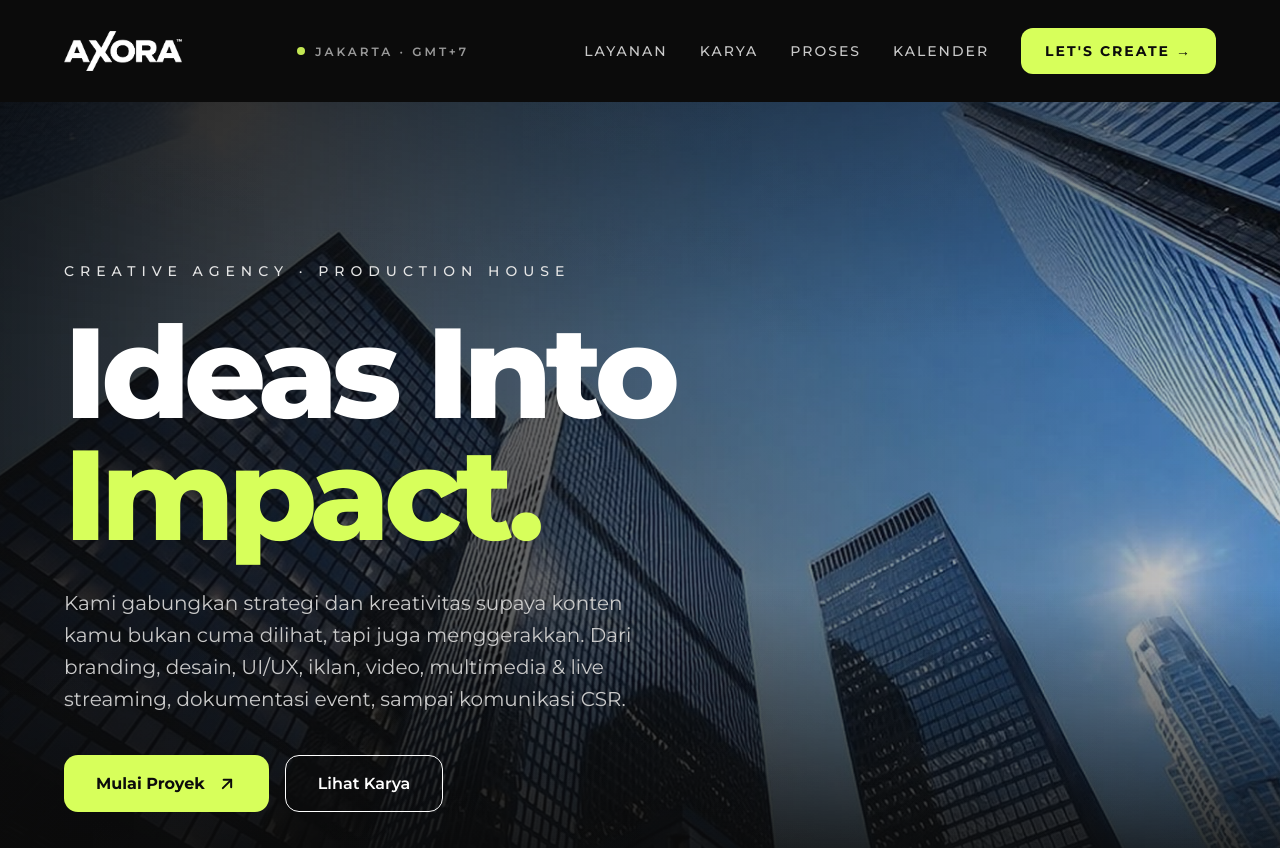
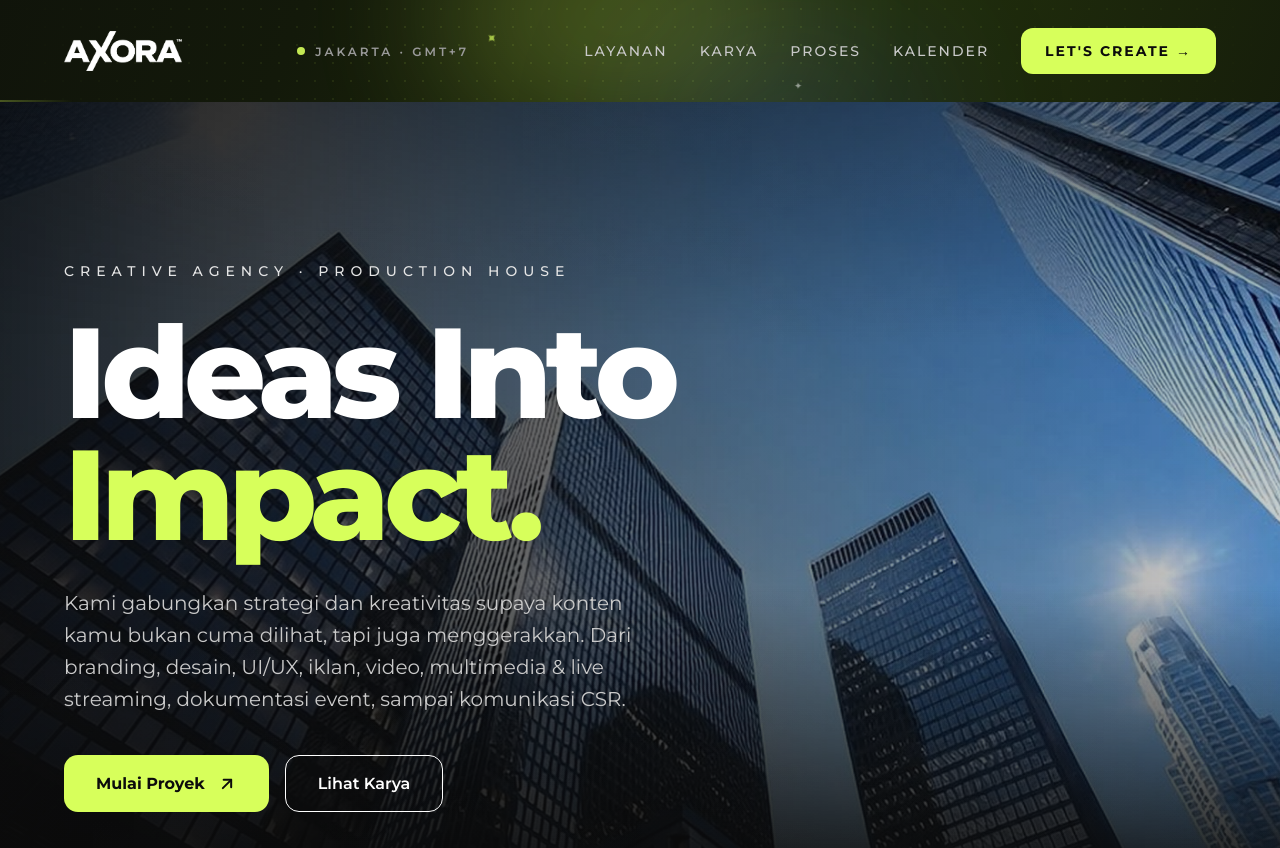
Before and after one commit to axoracreatives-commits/axoracreative, a plain HTML site: page index.html in a window 1280 px wide. Shown: the top 848 px of the page. Drawn offline with Linux system fonts and the light colour scheme.

Commit message:
Gradient header with motion ornaments
Co-Authored-By: Claude Opus 5.5 <noreply@anthropic.com>
Claude-Session: https://claude.ai/code/session_01F9ZMCfyakzC4vjH7zN71wp

```diff
--- a/index.html
+++ b/index.html
@@ -60,13 +60,30 @@ a{color:#D7FF5B;text-decoration:none}a:hover{color:#FFFFFF}
 @supports (animation-timeline: view()){.count-num{animation:countUp linear both;animation-timeline:view();animation-range:entry 0% cover 60%}}
 .count-plus{animation:plusPop 2.4s ease-in-out infinite;transform-origin:center}
 @keyframes plusPop{0%,100%{rotate:0deg;scale:1}50%{rotate:90deg;scale:1.15}}
-@media (prefers-reduced-motion:reduce){.marquee-track,.pulse,.hero-zoom,.live-dot,.rise,.reveal,.grow,.float-slow,.float-b,.spin,.breathe,.drift,.twinkle,.count-plus{animation:none}.count-num{animation:none;--n:50}}
+.topbar{animation:topShift 12s ease-in-out infinite alternate}
+@keyframes topShift{from{background-position:0% 50%}to{background-position:100% 50%}}
+.top-glow{animation:topGlow 10s ease-in-out infinite alternate}
+@keyframes topGlow{from{translate:0 0}to{translate:620px 30px}}
+.top-glow2{animation:topGlow2 13s ease-in-out infinite alternate}
+@keyframes topGlow2{from{translate:0 0}to{translate:-480px -20px}}
+.top-star{animation:spin 8s linear infinite, floatY 4s ease-in-out infinite alternate}
+.top-star2{animation:spin 10s linear infinite reverse, floatY 5s ease-in-out infinite alternate}
+@keyframes floatY{from{translate:0 0}to{translate:0 8px}}
+.top-line{animation:lineSweep 4.5s cubic-bezier(.6,0,.4,1) infinite}
+@keyframes lineSweep{from{background-position:-60% 0}to{background-position:160% 0}}
+@media (prefers-reduced-motion:reduce){.marquee-track,.pulse,.hero-zoom,.live-dot,.rise,.reveal,.grow,.float-slow,.float-b,.spin,.breathe,.drift,.twinkle,.count-plus,.topbar,.top-glow,.top-glow2,.top-star,.top-star2,.top-line{animation:none}.count-num{animation:none;--n:50}}
 </style>
 </head>
 <body>
 <div style="background: #0B0B0B; color: #FFFFFF; font-family: Montserrat, sans-serif; min-height: 100vh">
 
-<header style="max-width: 1280px; margin: 0 auto; padding: 28px 5%; box-sizing: border-box; display: flex; flex-wrap: wrap; gap: 20px; justify-content: space-between; align-items: center">
+<div class="topbar" style="position: relative; overflow: hidden; background: linear-gradient(110deg, #0B0B0B 0%, #13190A 30%, #22300C 50%, #13190A 70%, #0B0B0B 100%); background-size: 220% 100%">
+<div aria-hidden="true" style="position: absolute; inset: 0; background-image: radial-gradient(rgba(215,255,91,0.18) 1px, transparent 1.4px); background-size: 18px 18px; -webkit-mask-image: linear-gradient(90deg, transparent 0%, #000 30%, #000 70%, transparent 100%); mask-image: linear-gradient(90deg, transparent 0%, #000 30%, #000 70%, transparent 100%); opacity: 0.5"></div>
+<div class="top-glow" aria-hidden="true" style="position: absolute; top: -120px; left: 10%; width: 360px; height: 240px; border-radius: 50%; background: #D7FF5B; opacity: 0.22; filter: blur(70px)"></div>
+<div class="top-glow2" aria-hidden="true" style="position: absolute; bottom: -140px; right: 15%; width: 300px; height: 220px; border-radius: 50%; background: #3B5BFF; opacity: 0.14; filter: blur(80px)"></div>
+<div class="twinkle top-star" aria-hidden="true" style="position: absolute; left: 38%; top: 22px; color: #D7FF5B; font-size: 14px; opacity: 0.7">✦</div>
+<div class="twinkle top-star2" aria-hidden="true" style="position: absolute; left: 62%; bottom: 18px; color: #FFFFFF; font-size: 10px; opacity: 0.5">✦</div>
+<header style="position: relative; max-width: 1280px; margin: 0 auto; padding: 28px 5%; box-sizing: border-box; display: flex; flex-wrap: wrap; gap: 20px; justify-content: space-between; align-items: center">
 <a href="#top" style="display: block"><img src="images/logo-white.png" alt="AXORA" style="height: 40px; width: auto; display: block"></a>
 <div style="display: flex; align-items: center; gap: 10px; font-size: 12px; font-weight: 600; letter-spacing: 3px; color: #9A9A9A"><div class="live-dot" aria-hidden="true" style="width: 8px; height: 8px; border-radius: 50%; background: #D7FF5B"></div><div>JAKARTA · GMT+7</div></div>
 <nav style="display: flex; flex-wrap: wrap; gap: 32px; align-items: center; font-size: 14px; font-weight: 500; letter-spacing: 2px">
@@ -77,6 +94,8 @@ a{color:#D7FF5B;text-decoration:none}a:hover{color:#FFFFFF}
 <a href="#kontak" class="btn" style="background: #D7FF5B; color: #0B0B0B; padding: 14px 24px; border-radius: 12px; font-weight: 700">LET&#39;S CREATE →</a>
 </nav>
 </header>
+<div class="top-line" aria-hidden="true" style="position: absolute; left: 0; right: 0; bottom: 0; height: 2px; background: linear-gradient(90deg, transparent 0%, #D7FF5B 50%, transparent 100%); background-size: 40% 100%; background-repeat: no-repeat"></div>
+</div>
 
 <main>
 <section id="top" style="position: relative; overflow: hidden">
```
